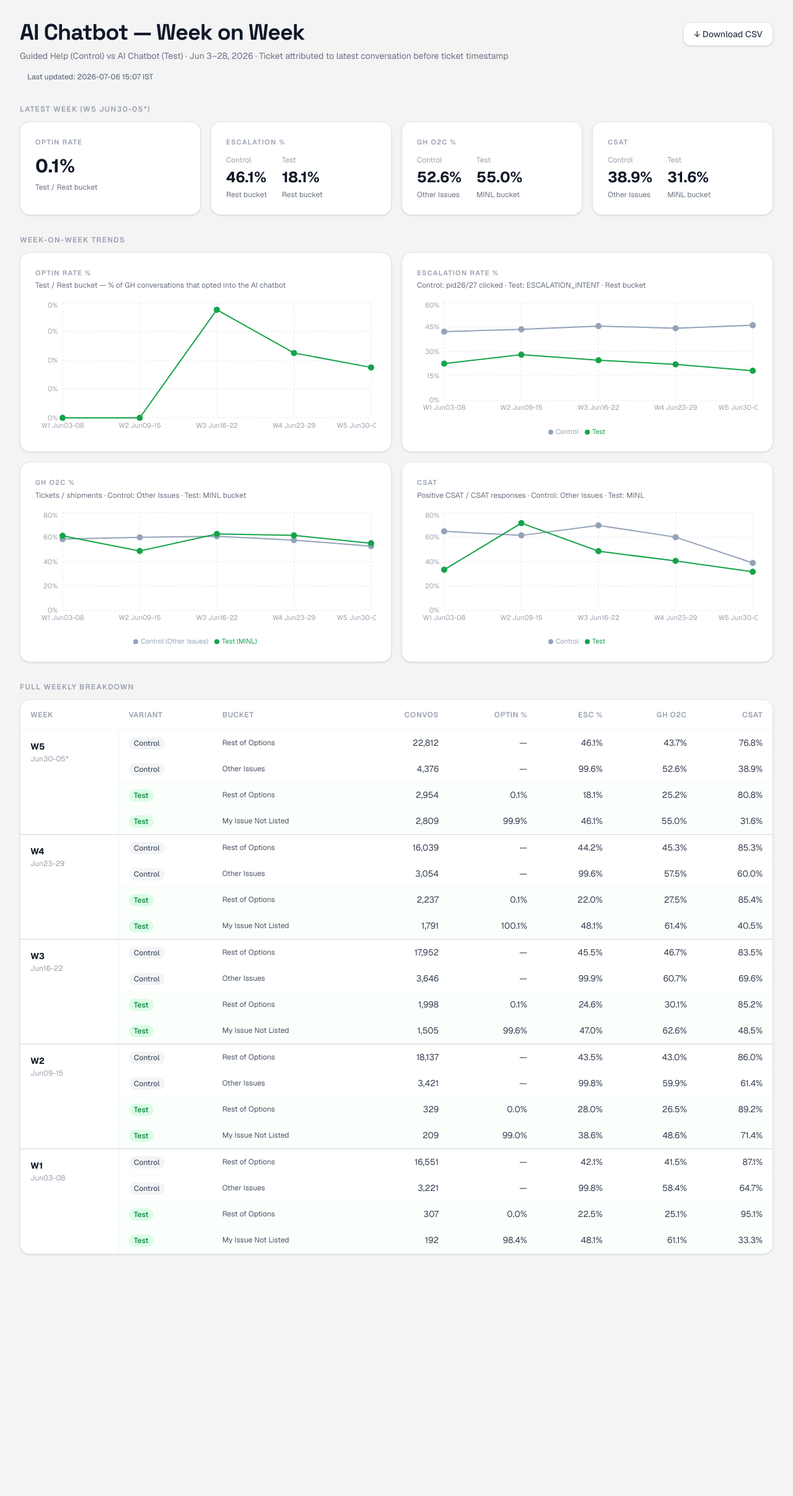
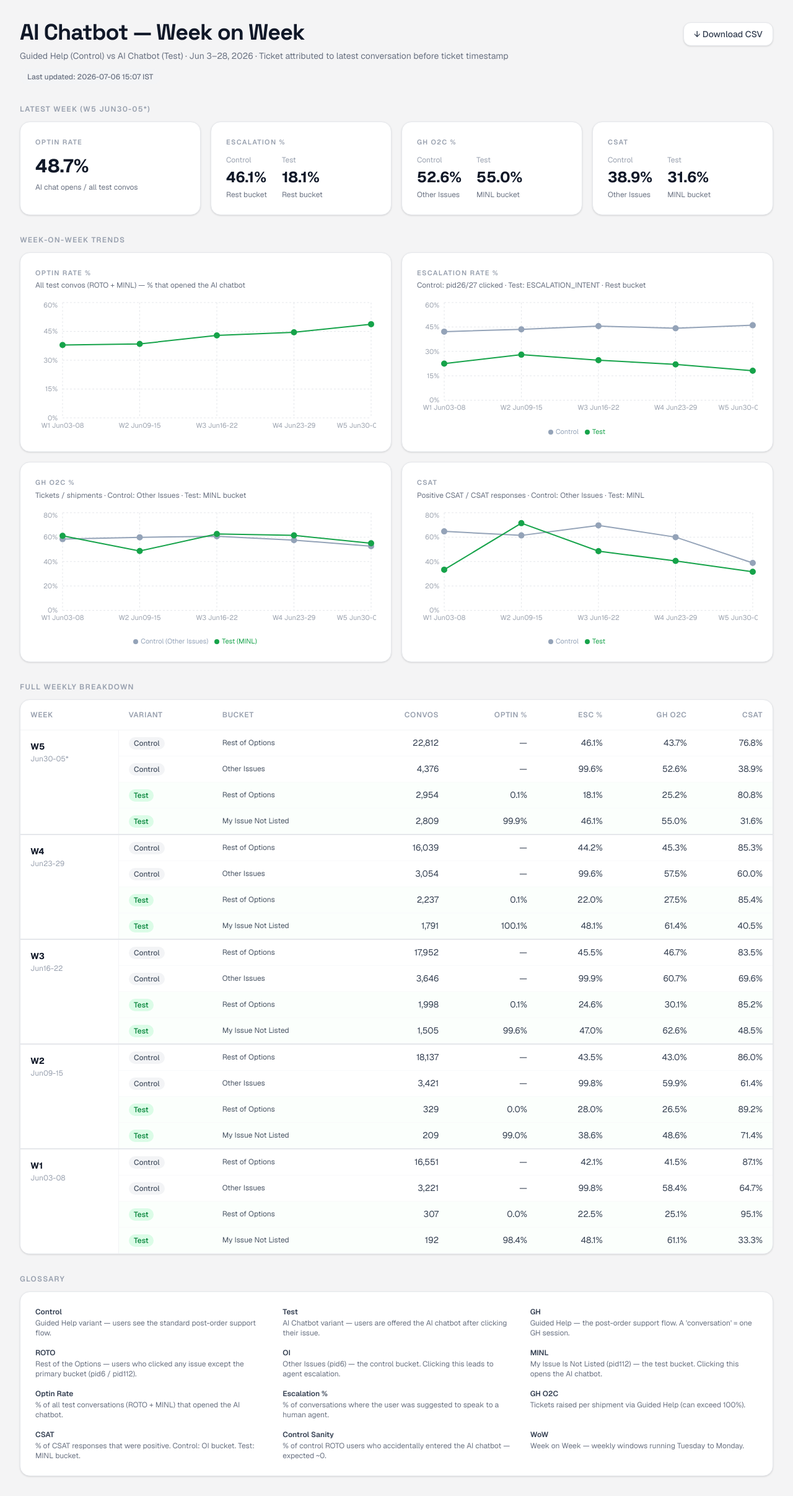
Before and after one commit to hari-licious/licious-reports, a Next.js app: page /ai-chatbot-wow in a window 1280 px wide. Shown: the whole page at 62% size. Before the commit the page ends 2055 px from the top, so only its background shows below. Built offline with nearby package versions, Linux system fonts and the light colour scheme.

Commit message:
feat: overall test optin rate; glossary section

```diff
--- a/components/ai-chatbot-wow/Dashboard.tsx
+++ b/components/ai-chatbot-wow/Dashboard.tsx
@@ -93,9 +93,12 @@ export default function Dashboard({ generatedAt, rows }: Props) {
     const tRest  = byWeekVariantBucket(w, "test", "rest");
     const tMinl  = byWeekVariantBucket(w, "test", "minl");
     const label  = w.replace(" ", "\n").split(" ")[0]; // "W1"
+    const testOptinRate = (tRest != null && tMinl != null)
+      ? (tRest.aiOptin + tMinl.aiOptin) / (tRest.totalConvos + tMinl.totalConvos)
+      : null;
     return {
       week: label,
-      optinRate:   tRest?.optinRate    != null ? tRest.optinRate * 100    : null,
+      optinRate:   testOptinRate != null ? testOptinRate * 100 : null,
       ctrlEsc:     cRest?.escalationRate != null ? cRest.escalationRate * 100 : null,
       testEsc:     tRest?.escalationRate != null ? tRest.escalationRate * 100 : null,
       ctrlGhO2c:   cOi?.ghO2c           != null ? cOi.ghO2c * 100           : null,
@@ -105,12 +108,15 @@ export default function Dashboard({ generatedAt, rows }: Props) {
     };
   });
 
-  // Latest week KPIs (W4)
+  // Latest week KPIs
   const lastWeek = WEEKS[WEEKS.length - 1];
   const w4cRest = byWeekVariantBucket(lastWeek, "control", "rest");
   const w4cOi   = byWeekVariantBucket(lastWeek, "control", "otherIssues");
   const w4tRest  = byWeekVariantBucket(lastWeek, "test", "rest");
   const w4tMinl  = byWeekVariantBucket(lastWeek, "test", "minl");
+  const w4TestOptinRate = (w4tRest != null && w4tMinl != null)
+    ? (w4tRest.aiOptin + w4tMinl.aiOptin) / (w4tRest.totalConvos + w4tMinl.totalConvos)
+    : null;
 
   const BUCKET_LABEL: Record<string, string> = {
     rest:        "Rest of Options",
@@ -184,8 +190,8 @@ export default function Dashboard({ generatedAt, rows }: Props) {
       <div className="grid grid-cols-1 sm:grid-cols-2 lg:grid-cols-4 gap-4 mb-8">
         <SingleKpiCard
           label="Optin Rate"
-          value={pct(w4tRest?.optinRate ?? null)}
-          sub="Test / Rest bucket"
+          value={pct(w4TestOptinRate)}
+          sub="AI chat opens / all test convos"
         />
         <KpiCard
           label="Escalation %"
@@ -215,7 +221,7 @@ export default function Dashboard({ generatedAt, rows }: Props) {
       {/* WoW Trend Charts */}
       <p className="text-xs font-semibold text-gray-400 uppercase tracking-widest mb-3">Week-on-week trends</p>
       <div className="grid grid-cols-1 lg:grid-cols-2 gap-4 mb-8">
-        <ChartCard title="Optin Rate %" caption="Test / Rest bucket — % of GH conversations that opted into the AI chatbot">
+        <ChartCard title="Optin Rate %" caption="All test convos (ROTO + MINL) — % that opened the AI chatbot">
           <ResponsiveContainer width="100%" height={220}>
             <LineChart data={trendData} margin={{ top: 4, right: 8, left: -16, bottom: 0 }}>
               <CartesianGrid strokeDasharray="3 3" stroke="#E5E7EB" />
@@ -323,6 +329,32 @@ export default function Dashboard({ generatedAt, rows }: Props) {
           </tbody>
         </table>
       </div>
+
+      {/* Glossary */}
+      <p className="text-xs font-semibold text-gray-400 uppercase tracking-widest mb-3 mt-8">Glossary</p>
+      <div className="bg-white rounded-2xl border border-gray-200 shadow-sm p-6">
+        <dl className="grid grid-cols-1 sm:grid-cols-2 lg:grid-cols-3 gap-x-8 gap-y-4">
+          {[
+            { term: "Control",        def: "Guided Help variant — users see the standard post-order support flow." },
+            { term: "Test",           def: "AI Chatbot variant — users are offered the AI chatbot after clicking their issue." },
+            { term: "GH",             def: "Guided Help — the post-order support flow. A 'conversation' = one GH session." },
+            { term: "ROTO",           def: "Rest of the Options — users who clicked any issue except the primary bucket (pid6 / pid112)." },
+            { term: "OI",             def: "Other Issues (pid6) — the control bucket. Clicking this leads to agent escalation." },
+            { term: "MINL",           def: "My Issue Is Not Listed (pid112) — the test bucket. Clicking this opens the AI chatbot." },
+            { term: "Optin Rate",     def: "% of all test conversations (ROTO + MINL) that opened the AI chatbot." },
+            { term: "Escalation %",   def: "% of conversations where the user was suggested to speak to a human agent." },
+            { term: "GH O2C",         def: "Tickets raised per shipment via Guided Help (can exceed 100%)." },
+            { term: "CSAT",           def: "% of CSAT responses that were positive. Control: OI bucket. Test: MINL bucket." },
+            { term: "Control Sanity", def: "% of control ROTO users who accidentally entered the AI chatbot — expected ~0." },
+            { term: "WoW",            def: "Week on Week — weekly windows running Tuesday to Monday." },
+          ].map(({ term, def }) => (
+            <div key={term}>
+              <dt className="text-xs font-semibold text-gray-700">{term}</dt>
+              <dd className="text-xs text-gray-500 mt-0.5">{def}</dd>
+            </div>
+          ))}
+        </dl>
+      </div>
     </div>
   );
 }
```
